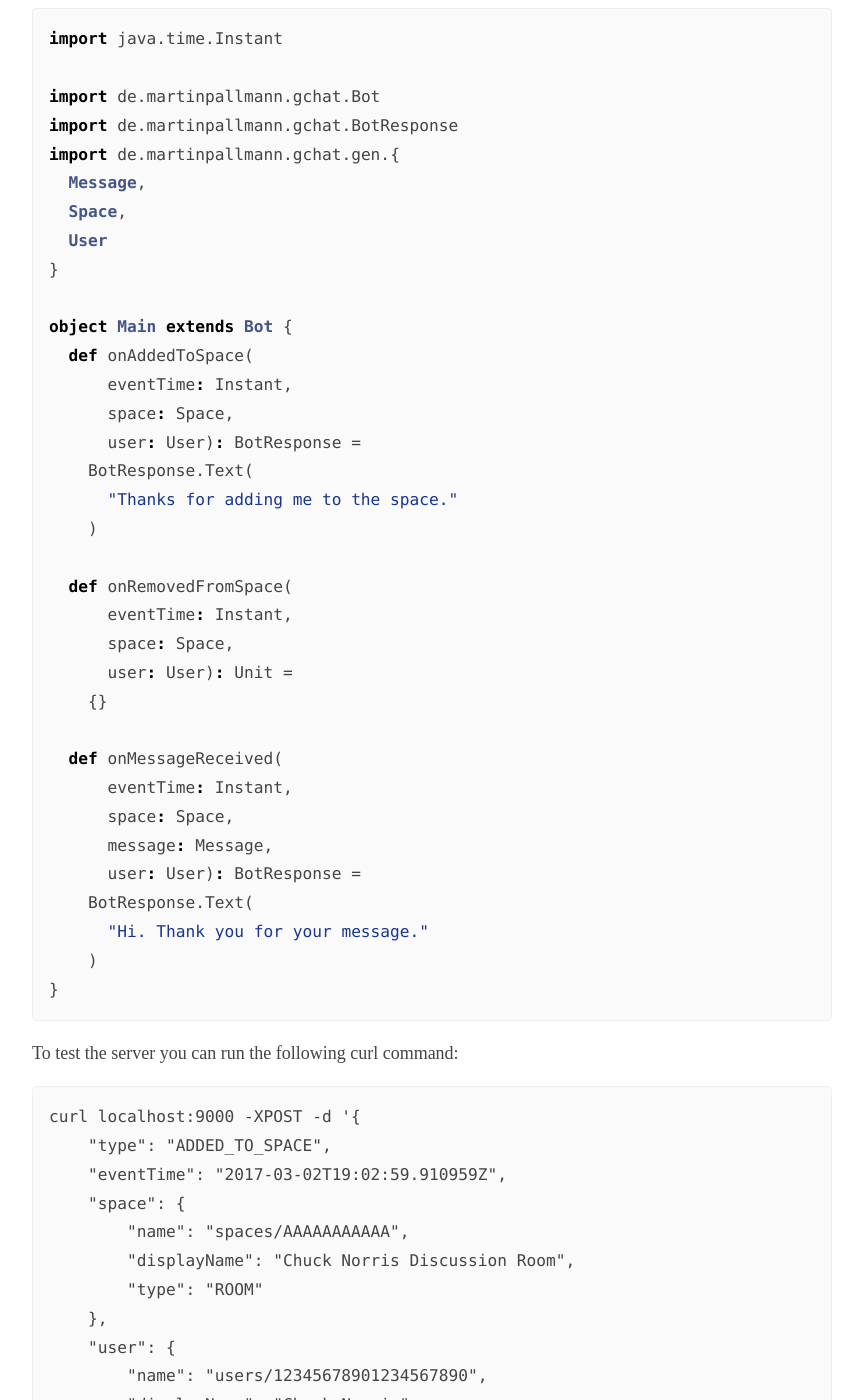
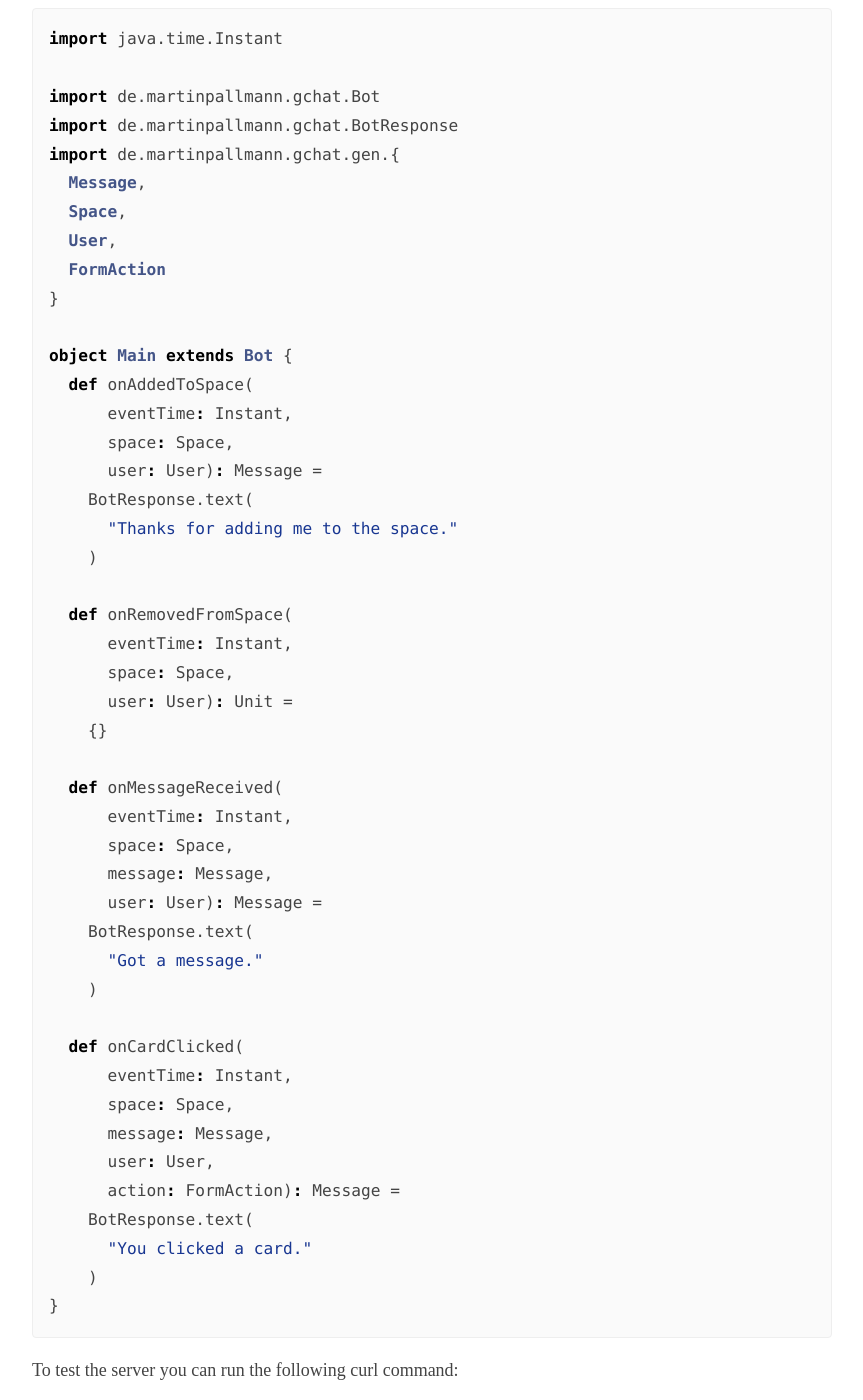
Before and after one commit to martinpallmann/gchat, a Jekyll site: the page built from index.md, in a window 1280 px wide and 1400 px high, scrolled down 553 px. Shown: the whole window, without its empty margins (208-1071 px from the left). Built offline with Jekyll 4.4.1, drawn with Linux system fonts in a browser that asks for light colours; our own code applies the rules of GitHub Pages for plain Markdown files; some of the changed text lies outside the part shown.

Commit message:
Deploying to gh-pages from  @ 3a9a2f842310b76f1034e9c0cea7042fe87fa0da 🚀

````diff
--- a/_layouts/default.html
+++ b/_layouts/default.html
@@ -7,7 +7,7 @@
   <style type="text/css">{% include style.css %}</style>
 </head>
 <body>
-Gchat 0.0.21
+Gchat 0.0.22
 &nbsp;&nbsp;&nbsp;&nbsp;
 <a href="{{ site.baseurl }}/toc.html">Index</a>
 <hr>
--- a/index.md
+++ b/index.md
@@ -28,15 +28,16 @@ import de.martinpallmann.gchat.BotResponse
 import de.martinpallmann.gchat.gen.{
   Message,
   Space,
-  User
+  User,
+  FormAction
 }
 
 object Main extends Bot {
   def onAddedToSpace(
       eventTime: Instant,
       space: Space,
-      user: User): BotResponse =
-    BotResponse.Text(
+      user: User): Message =
+    BotResponse.text(
       "Thanks for adding me to the space."
     )
 
@@ -50,9 +51,19 @@ object Main extends Bot {
       eventTime: Instant,
       space: Space,
       message: Message,
-      user: User): BotResponse =
-    BotResponse.Text(
-      "Hi. Thank you for your message."
+      user: User): Message =
+    BotResponse.text(
+      "Got a message."
+    )
+
+  def onCardClicked(
+      eventTime: Instant,
+      space: Space,
+      message: Message,
+      user: User,
+      action: FormAction): Message =
+    BotResponse.text(
+      "You clicked a card."
     )
 }
 ```
````
Also changed, not shown: other parts of index.md (+1 -1 lines).
